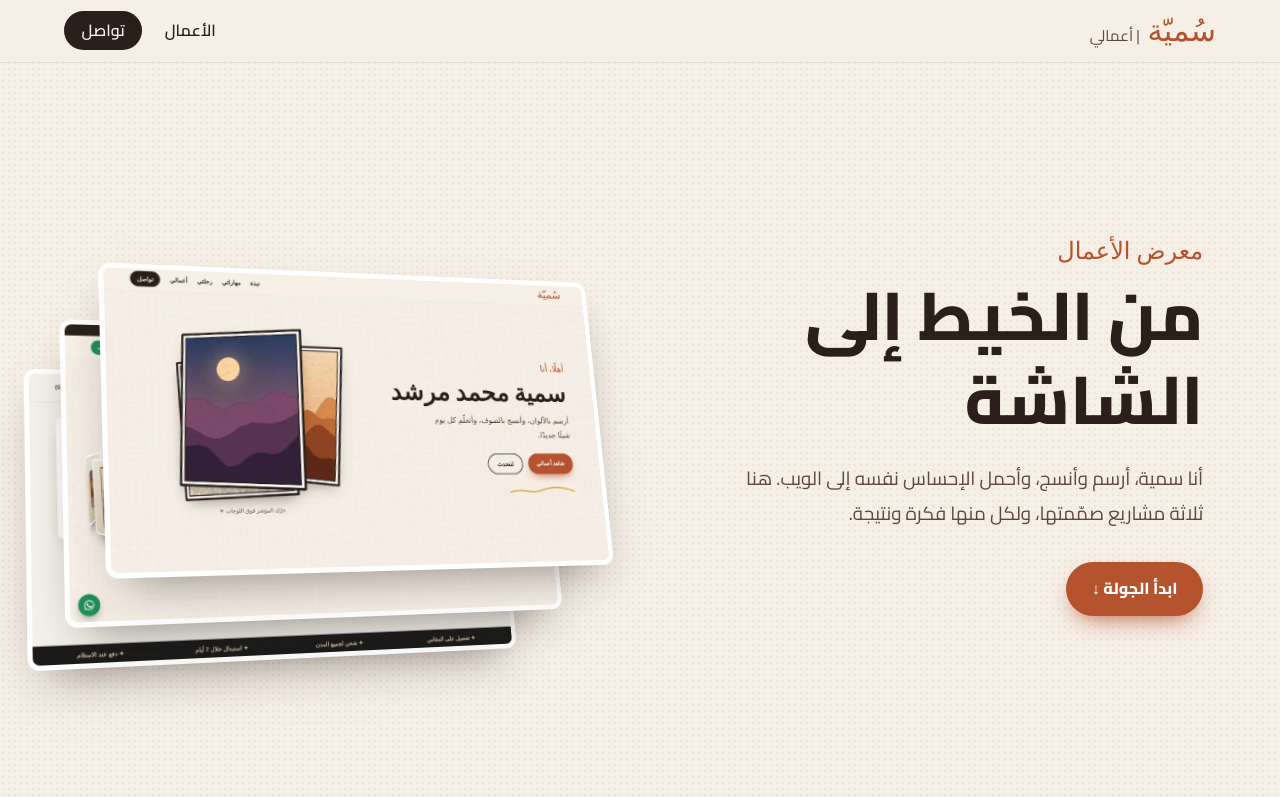
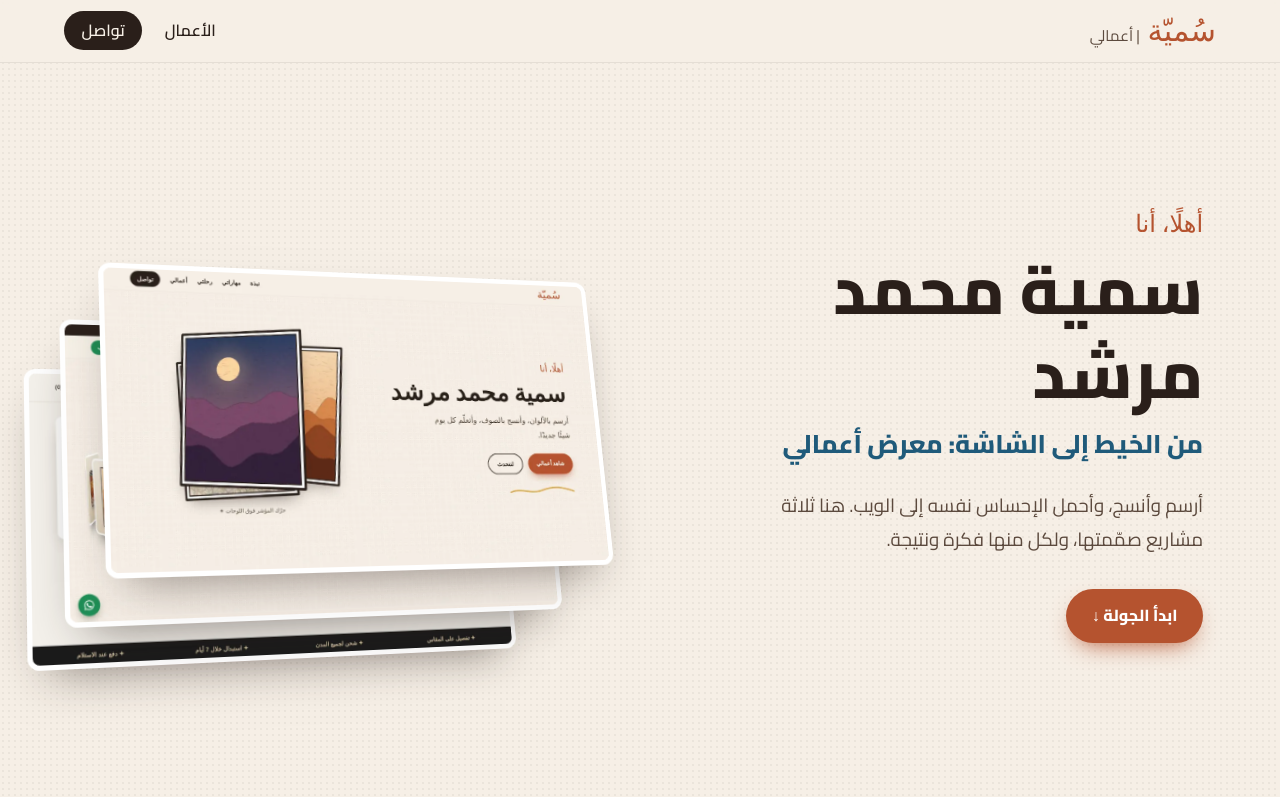
Before and after one commit to osht71-creator/sumaya-works, a plain HTML site: page index.html in a window 1280 px wide. Shown: the top 797 px of the page. Drawn offline with Linux system fonts and the light colour scheme; a web font is replaced by a local one.

Commit message:
مطابقة دليل التكليف: اللون الأساسي #1f5a7a والترحيب بالاسم
Co-Authored-By: Claude Opus 5.5 <noreply@anthropic.com>
Claude-Session: https://claude.ai/code/session_01XEH7detNZVGK8o3i8msLMh

```diff
--- a/index.html
+++ b/index.html
@@ -24,9 +24,10 @@
   <main id="top">
     <section class="hero">
       <div class="hero-text reveal">
-        <p class="kicker">معرض الأعمال</p>
-        <h1>من الخيط إلى الشاشة</h1>
-        <p class="lead">أنا سمية، أرسم وأنسج، وأحمل الإحساس نفسه إلى الويب. هنا ثلاثة مشاريع صمّمتها، ولكل منها فكرة ونتيجة.</p>
+        <p class="kicker">أهلًا، أنا</p>
+        <h1>سمية محمد مرشد</h1>
+        <p class="sub-h">من الخيط إلى الشاشة: معرض أعمالي</p>
+        <p class="lead">أرسم وأنسج، وأحمل الإحساس نفسه إلى الويب. هنا ثلاثة مشاريع صمّمتها، ولكل منها فكرة ونتيجة.</p>
         <a class="btn btn-primary" href="#works">ابدأ الجولة ↓</a>
       </div>
       <div class="deck-scene reveal" aria-hidden="true">
--- a/style.css
+++ b/style.css
@@ -5,7 +5,7 @@
   --ink: #2a1f1a;
   --ink-soft: #5c4a3e;
   --clay: #b5532f;
-  --indigo: #1f3a5f;
+  --indigo: #1f5a7a;
   --saffron: #d9a441;
   --radius: 18px;
   --shadow: 0 22px 44px -20px rgba(42, 31, 26, .5);
@@ -46,6 +46,7 @@ a { color: inherit; text-decoration: none; }
 .hero { display: grid; grid-template-columns: 1fr 1.1fr; gap: 2rem; align-items: center; padding: 4rem 6vw 5rem; min-height: calc(100vh - 64px); }
 .kicker { font-family: "Aref Ruqaa", serif; color: var(--clay); font-size: 1.5rem; }
 .hero h1 { font-size: clamp(2.4rem, 5.5vw, 4.2rem); line-height: 1.25; font-weight: 800; }
+.sub-h { font-size: clamp(1.2rem, 2.4vw, 1.6rem); font-weight: 700; color: var(--indigo); margin-top: .4rem; }
 .lead { font-size: 1.18rem; color: var(--ink-soft); margin: 1.2rem 0 2rem; max-width: 44ch; }
 
 /* مجموعة اللقطات ثلاثية الأبعاد */
```
